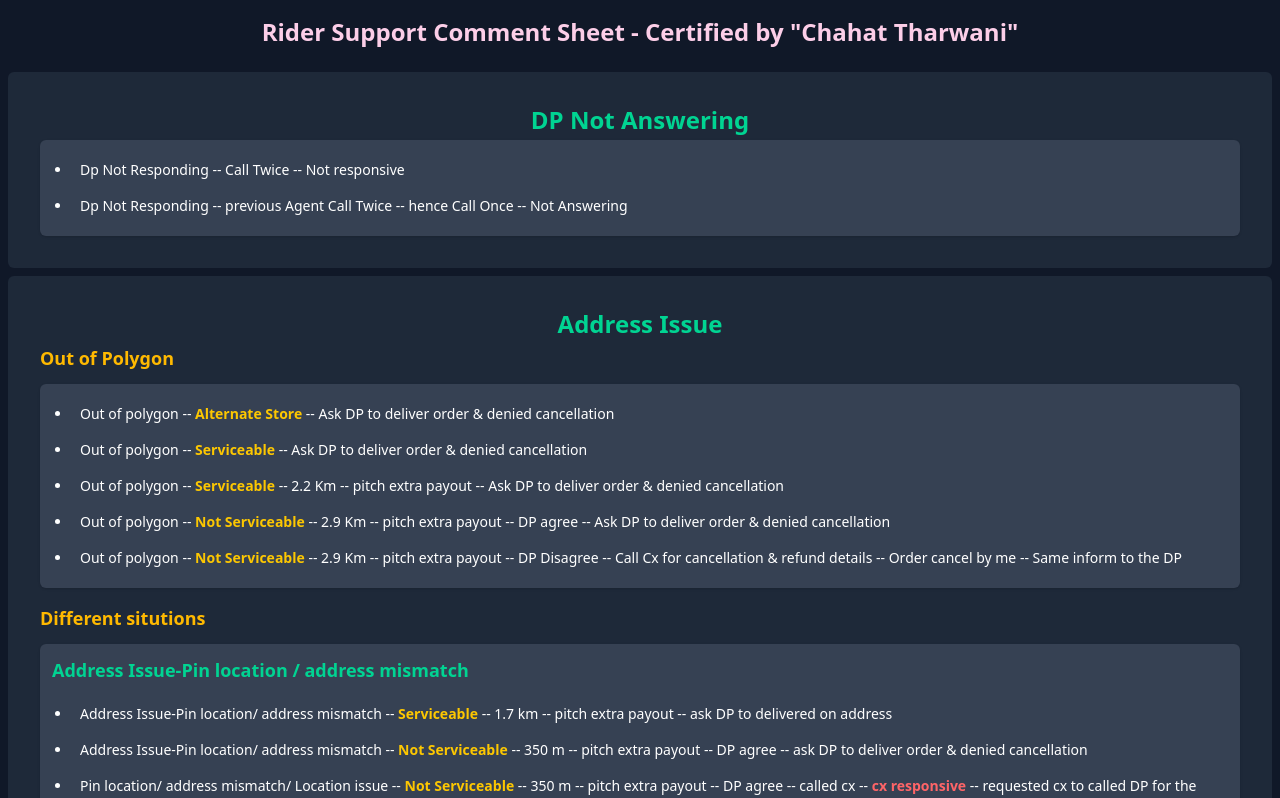
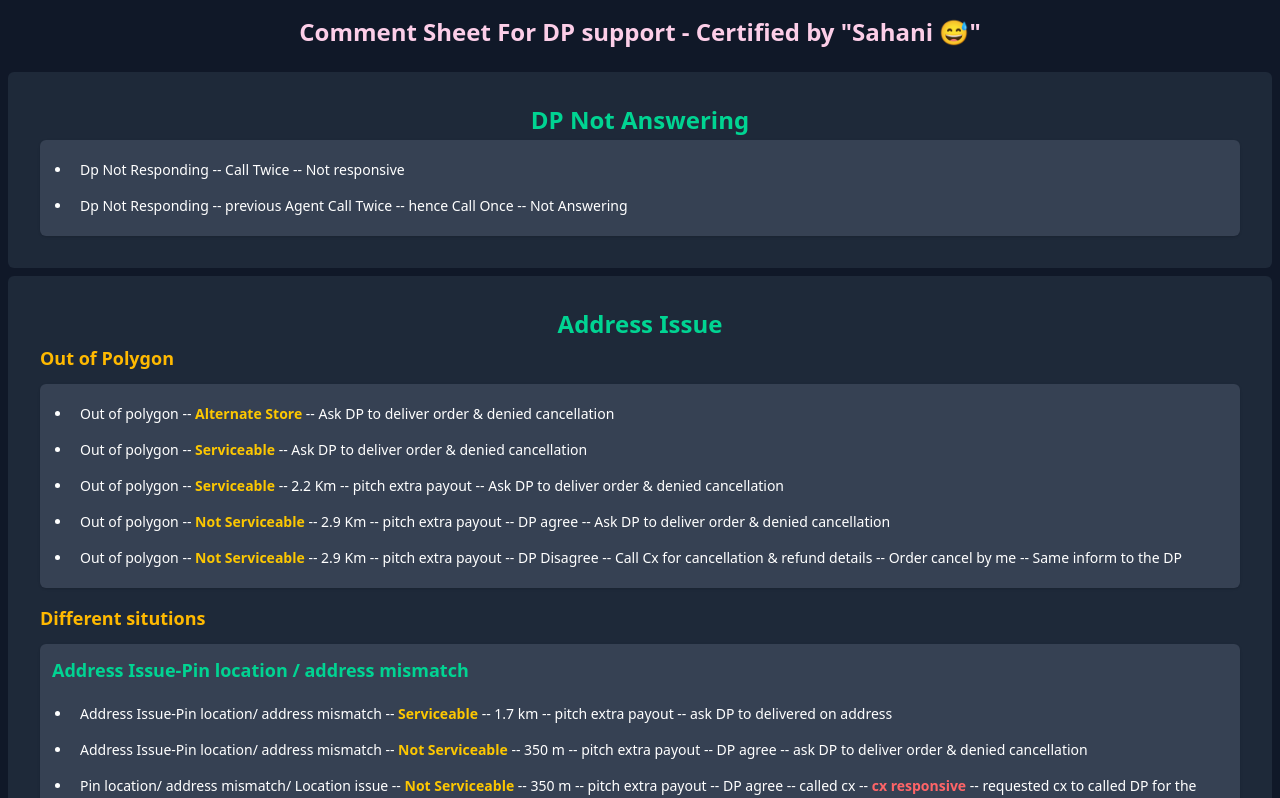
Before and after one commit to Code-with-Sahani/Blinket-DP, a React (Vite) app: page / in a window 1280 px wide. Shown: the top 798 px of the page. Built offline with nearby package versions, Linux system fonts and the light colour scheme.

Commit message:
Update App.jsx

```diff
--- a/src/App.jsx
+++ b/src/App.jsx
@@ -11,7 +11,7 @@ import DP_Not_Answer from './Components/DP_Not_Answer'
 const App = () => {
   return (
     <div className='h-full w-full bg-gray-900 text-white'>
-      <header className=' p-4 text-pink-200 text-center text-2xl font-semibold' > Rider Support Comment Sheet - Certified by "Chahat Tharwani"</header>
+      <header className=' p-4 text-pink-200 text-center text-2xl font-semibold' >Comment Sheet For DP support - Certified by "Sahani 	&#128517;"</header>
       <DP_Not_Answer/>
       <AddressIssue/>
       <CNR/>
```
